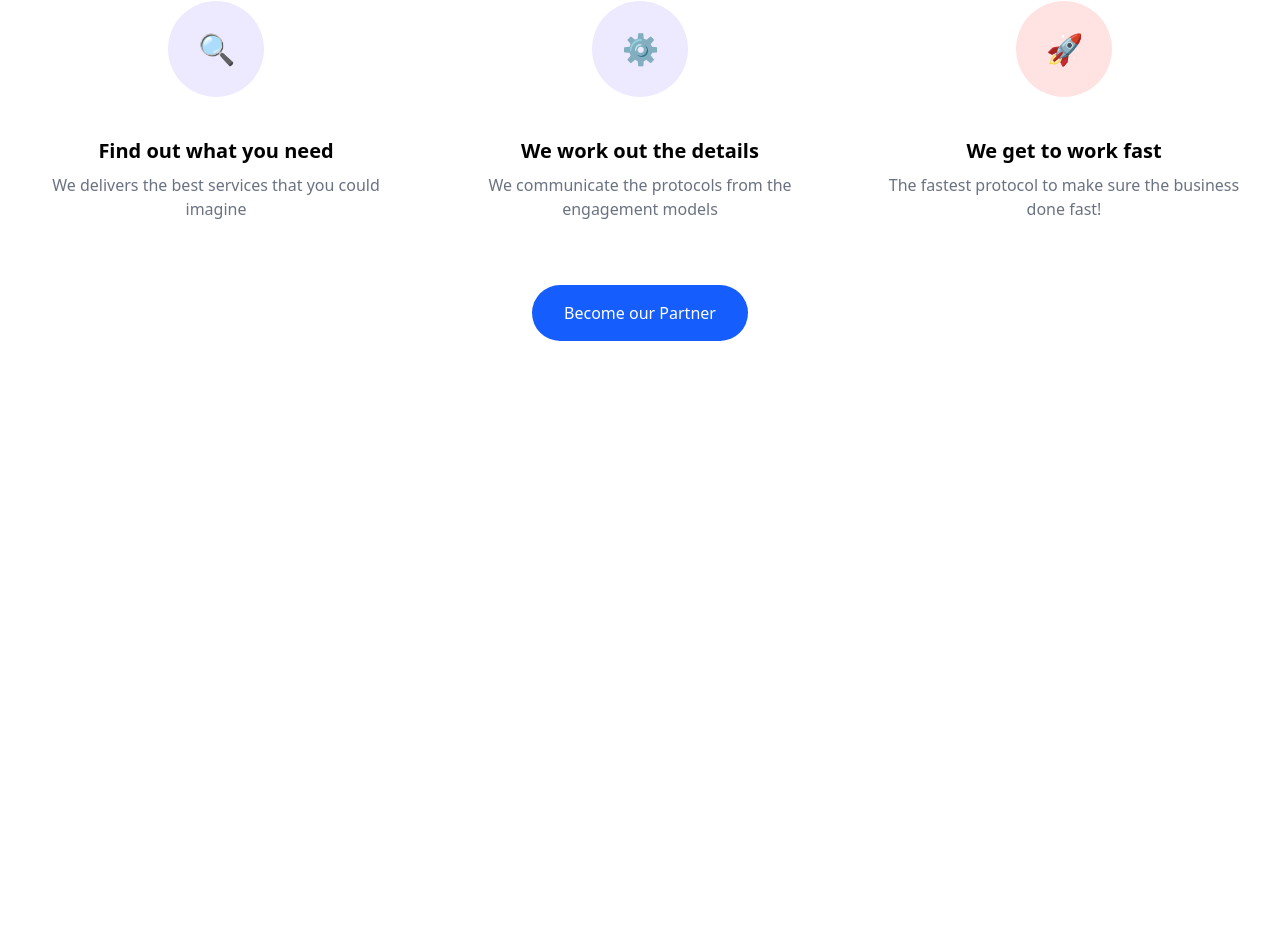
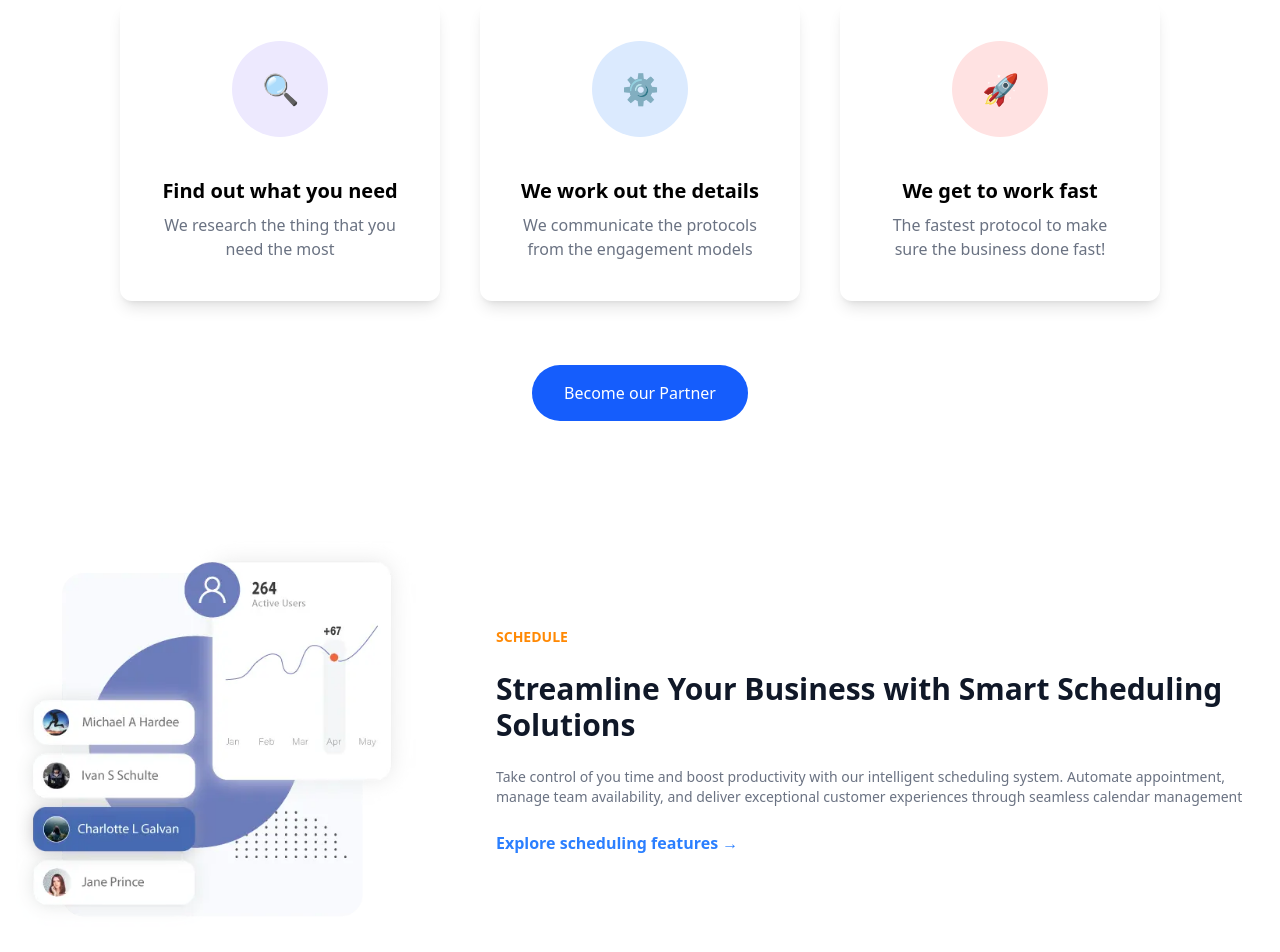
Before and after one commit to sqizzo/modern-app-tw, a React (Vite) app: page / in a window 1280 px wide. Shown: the part 1632-2584 px from the top of the page. Before the commit the page ends 2069 px from the top, so only its background shows below. Built offline with nearby package versions, Linux system fonts and the light colour scheme.

Commit message:
added scheduling features display

```diff
--- a/src/App.jsx
+++ b/src/App.jsx
@@ -4,6 +4,7 @@ import Hero from "./components/Hero";
 import CompanyLogo from "./components/CompanyLogo";
 import PurposeSection from "./components/PurposeSection";
 import FeaturesSection from "./components/FeaturesSection";
+import ScheduleSection from "./components/ScheduleSection";
 
 function App() {
   return (
@@ -16,6 +17,7 @@ function App() {
           <CompanyLogo />
           <PurposeSection />
           <FeaturesSection />
+          <ScheduleSection />
         </div>
       </main>
     </>
--- a/src/components/FeaturesSection.jsx
+++ b/src/components/FeaturesSection.jsx
@@ -2,27 +2,27 @@ import React from "react";
 
 const FeaturesSection = () => {
   return (
-    <section className="w-full flex flex-col gap-16 py-24  items-center justify-center text-center">
+    <section className="w-full flex flex-col gap-16 py-24 px-12 items-center justify-center text-center">
       <div className="flex flex-col gap-4">
         <h2 className="text-3xl font-extrabold text-gray-900">
           How can we help your bussiness?
         </h2>
         <p className="text-gray-500 text-md">
-          We delivers the best services that you could imagine
+          We deliver the best services that you could imagine
         </p>
       </div>
-      <div className="flex flex-col md:flex-row gap-10">
-        <div className="flex flex-col items-center gap-2 max-w-sm">
-          <div className="size-24 flex items-center justify-center flex-shrink-0 bg-violet-100 rounded-full text-3xl">
+      <div className="flex flex-col md:flex-row gap-10 flex-wrap justify-center">
+        <div className="flex flex-col items-center gap-2 max-w-xs shadow-lg hover:shadow-xl transition-all p-10 rounded-xl hover:-translate-y-2 flex-shrink-0 group">
+          <div className="size-24 flex items-center justify-center flex-shrink-0 bg-violet-100 rounded-full text-3xl group-hover:bg-violet-200 transition-colors">
             🔍
           </div>
           <h4 className="mt-8 text-xl font-bold">Find out what you need</h4>
           <p className="text-gray-500 text-md">
-            We delivers the best services that you could imagine
+            We research the thing that you need the most
           </p>
         </div>
-        <div className="flex flex-col items-center gap-2 max-w-sm">
-          <div className="size-24 flex items-center justify-center flex-shrink-0 bg-violet-100 rounded-full text-3xl">
+        <div className="flex flex-col items-center gap-2 max-w-xs shadow-lg hover:shadow-xl transition-all p-10 rounded-xl  hover:-translate-y-2 flex-shrink-0 group">
+          <div className="size-24 flex items-center justify-center flex-shrink-0 bg-blue-100 rounded-full text-3xl group-hover:bg-blue-200">
             ⚙️
           </div>
           <h4 className="mt-8 text-xl font-bold">We work out the details</h4>
@@ -30,8 +30,8 @@ const FeaturesSection = () => {
             We communicate the protocols from the engagement models
           </p>
         </div>
-        <div className="flex flex-col items-center gap-2 max-w-sm">
-          <div className="size-24 flex items-center justify-center flex-shrink-0 bg-red-100 rounded-full text-3xl">
+        <div className="flex flex-col items-center gap-2 max-w-xs shadow-lg hover:shadow-xl transition-all p-10 rounded-xl  hover:-translate-y-2 flex-shrink-0 group">
+          <div className="size-24 flex items-center justify-center flex-shrink-0 bg-red-100 rounded-full text-3xl group-hover:bg-red-200">
             🚀
           </div>
           <h4 className="mt-8 text-xl font-bold">We get to work fast</h4>
--- /dev/null
+++ b/src/components/ScheduleSection.jsx
@@ -0,0 +1,42 @@
+import React from "react";
+import scheduleImage from "../assets/stats.webp";
+
+const ScheduleSection = () => {
+  return (
+    <section className="max-w-7xl flex-col md:flex-row justify-between mx-auto container flex py-6 px-4">
+      {/* img */}
+      <div className="flex justify-center">
+        <img
+          src={scheduleImage}
+          className="size-100"
+          alt="schedule feature image"
+        />
+      </div>
+      {/* desc */}
+      <div className="flex justify-center">
+        <div className="flex flex-col justify-center gap-6 text-center md:text-left max-w-xl md:max-w-3xl">
+          <p className="text-sm text-orange-400 font-bold">SCHEDULE</p>
+          <h3 className="text-3xl text-gray-900 font-bold">
+            Streamline Your Business with Smart Scheduling Solutions
+          </h3>
+          <p className="text-sm text-gray-500">
+            Take control of you time and boost productivity with our intelligent
+            scheduling system. Automate appointment, manage team availability,
+            and deliver exceptional customer experiences through seamless
+            calendar management
+          </p>
+          <p>
+            <a
+              href="#"
+              className="text-blue-500 font-bold hover:underline transition-all hover:text-blue-700"
+            >
+              Explore scheduling features →{" "}
+            </a>
+          </p>
+        </div>
+      </div>
+    </section>
+  );
+};
+
+export default ScheduleSection;
```
